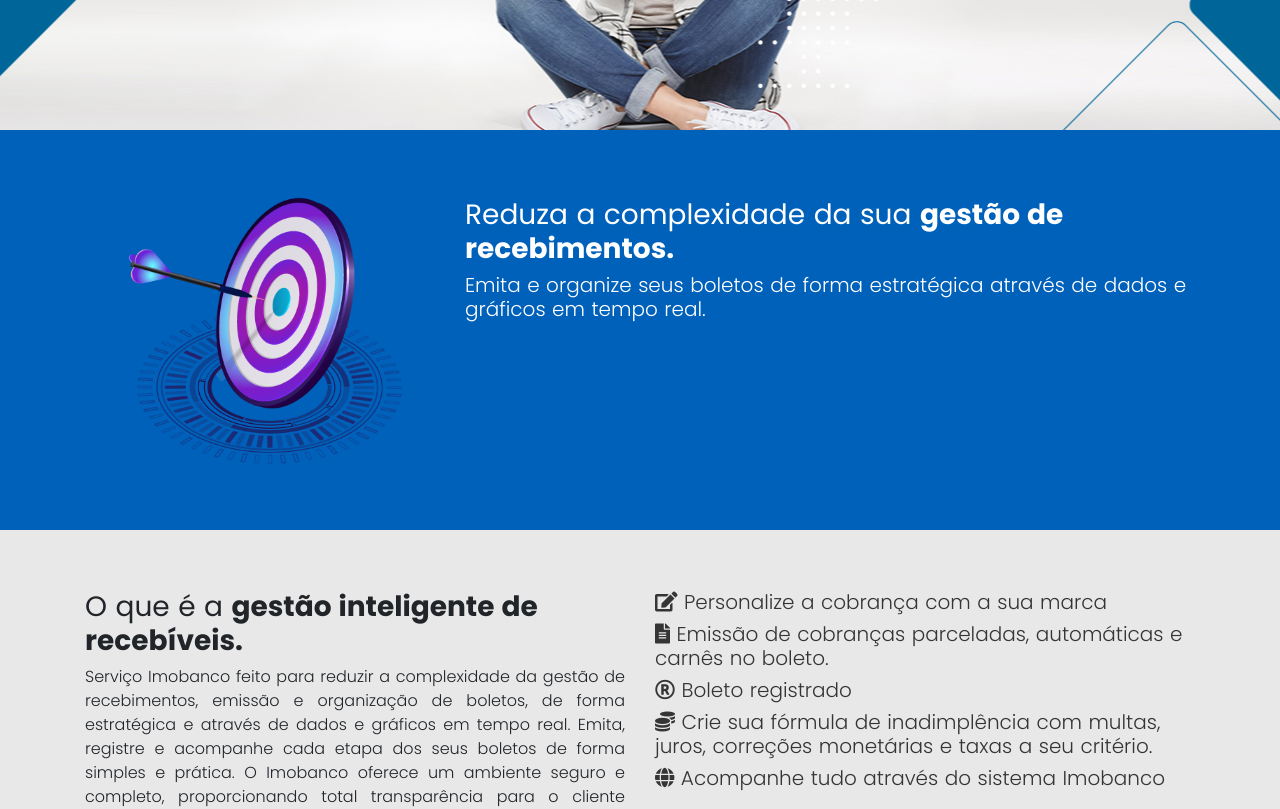
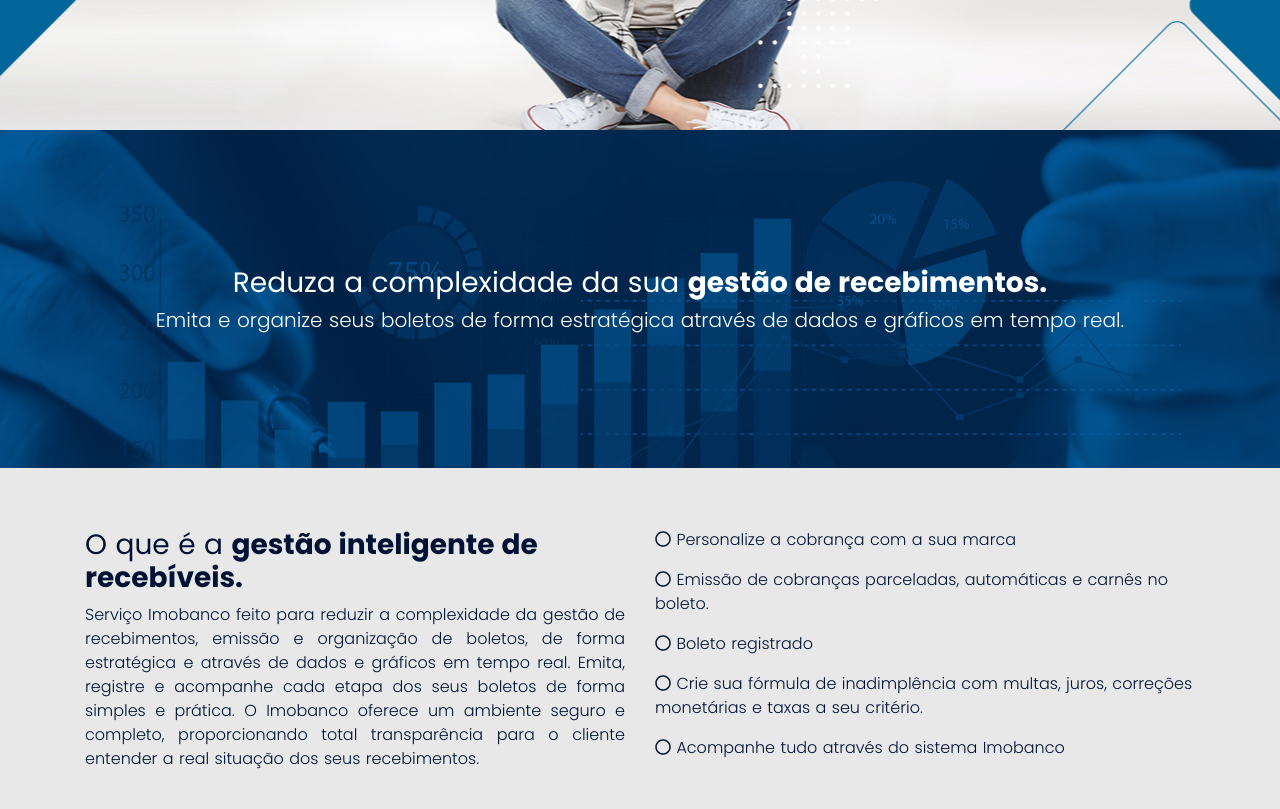
Before and after one commit to phelipequeiroz/imobanco.github.io, a Nuxt app: page /slip in a window 1280 px wide. Shown: the part 440-1249 px from the top of the page. Built offline with nearby package versions, Linux system fonts and the light colour scheme.

Commit message:
ecommerce bg

```diff
--- a/components/contact/ContactQuestion.vue
+++ b/components/contact/ContactQuestion.vue
@@ -1,13 +1,10 @@
 <template>
-<div class="container pt-5 pb-5">
-    <hr>
-    <div class="row">
+<section :style="cssMedia">
+<div class="container pt-5 pb-5" >
+    <div class="row justify-content-center">
 
         <div class="col-lg-12">
-            <h2 class="mt-5 imo-text-08 text-titulo text-center">FAQ IMOBANCO</h2>
-        </div>
-        <div class="col-lg-3 col-md-4 hidden-sm hidden-xs">
-            <img src="~assets/image/faq.jpg" alt="" class="img-fluid">
+            <h2 class="mt-5 imo-text-05 text-titulo text-center">FAQ IMOBANCO</h2>
         </div>
         <div class="col-lg-9 col-md-8">
         <div role="tablist">
@@ -105,13 +102,17 @@
   </div>
     </div>
 </div>
-
+</section>
 </template>
 
 <script>
   export default {
     data() {
       return {
+        cssMedia: {
+          // backgroundImage: `url(${require('@/assets/image/connected.png')})`
+           backgroundImage: `url(${require('@/assets/image/bgquestionfaq.jpg')})`
+        },
         text1: `
           Abrir conta no Imobanco é simples, você pode preencher cadastro de abertura de conta On-line, recebe um e-mail e passar a  o processo.
         `,
--- a/components/ecommerce/EcommerceGrafic.vue
+++ b/components/ecommerce/EcommerceGrafic.vue
@@ -1,5 +1,5 @@
 <template>
-	<section class="imobanco-color-07">
+	<section class="imobanco-color-02">
 		<div class="container">
 			<div class="row">
 				<div class="col-lg-6">
--- a/components/ecommerce/EcommerceText.vue
+++ b/components/ecommerce/EcommerceText.vue
@@ -1,10 +1,10 @@
 <template>
-	<section class="imobanco-color-06" >
+	<section class="imobanco-color-02" >
 		<div class="container">
 			<div class="row justify-content-center">
 				<div class="col-lg-8 text-center">
 
-					<h4 class=" mt-5 mb-5 imo-text-07 text-content text-center">Com o <span class="font-weight-bold">E-commerce Imobanco</span> você ganha sua loja na internet sem qualquer investimento, pagando uma taxa por transação, que varia de acordo com o volume de faturamento.</h4>
+					<h4 class=" mt-5 mb-5 imo-text-04 text-content text-center">Com o <span class="font-weight-bold">E-commerce Imobanco</span> você ganha sua loja na internet sem qualquer investimento, pagando uma taxa por transação, que varia de acordo com o volume de faturamento.</h4>
 
 				</div>
 			</div>
--- a/components/slip/SlipManagement.vue
+++ b/components/slip/SlipManagement.vue
@@ -3,8 +3,8 @@
 		<div class="container">
 			<div class="row pt-5 pb-5">
 				<div class="col-lg-6">
-					<h3 class="text-subtitulo">O que é a <span class="font-weight-bold">gestão inteligente de recebíveis.</span></h3>
-					<p class="text-content text-justify">
+					<h3 class="text-subtitulo imo-text-02">O que é a <span class="font-weight-bold">gestão inteligente de recebíveis.</span></h3>
+					<p class="text-content imo-text-02 text-justify">
 						Serviço Imobanco feito para reduzir a complexidade da gestão de recebimentos, emissão e organização de boletos, de forma estratégica e através de dados e gráficos em tempo real.
 
 Emita, registre e acompanhe cada etapa dos seus boletos de forma simples e prática.
@@ -12,11 +12,11 @@
 					</p>
 				</div>
 				<div class="col-lg-6">
-					<h5 class="imo-text-07 text-content"><span><i class="fas fa-edit"></i></span> Personalize a cobrança com a sua marca</h5>
-					<h5 class="imo-text-07 text-content"><span><i class="fas fa-file-alt"></i></span> Emissão de cobranças parceladas, automáticas e carnês no boleto.</h5>
-					<h5 class="imo-text-07 text-content"><span><i class="far fa-registered"></i></span> Boleto registrado</h5>
-					<h5 class="imo-text-07 text-content"><span><i class="fas fa-coins"></i></span> Crie sua fórmula de inadimplência com multas, juros, correções monetárias e taxas a seu critério.</h5>
-					<h5 class="imo-text-07 text-content"><span><i class="fas fa-globe"></i></span> Acompanhe tudo através do sistema Imobanco</h5>
+					<p class="imo-text-02 text-content"><span><i class="far fa-circle"></i></span> Personalize a cobrança com a sua marca</p>
+					<p class="imo-text-02 text-content"><span><i class="far fa-circle"></i></span> Emissão de cobranças parceladas, automáticas e carnês no boleto.</p>
+					<p class="imo-text-02 text-content"><span><i class="far fa-circle"></i></span> Boleto registrado</p>
+					<p class="imo-text-02 text-content"><span><i class="far fa-circle"></i></span> Crie sua fórmula de inadimplência com multas, juros, correções monetárias e taxas a seu critério.</p>
+					<p class="imo-text-02 text-content"><span><i class="far fa-circle"></i></span> Acompanhe tudo através do sistema Imobanco</p>
 				</div>
 			</div>
 		</div>
--- a/components/slip/SlipStrategy.vue
+++ b/components/slip/SlipStrategy.vue
@@ -1,11 +1,8 @@
 <template>
-	<section class="imobanco-color-09">
+	<section class="slipstrategy imobanco-color-09" :style="cssMedia" >
 		<div class="container">
 			<div class="row pt-5 pb-5">
-				<div class="col-lg-4">
-					<img src="~assets/image/strategy-flecha.png" alt="" class="img-fluid">
-				</div>
-				<div class="col-lg-8">
+				<div class="col-lg-12 mt-5 mb-5 text-center">
 					<h3 class="mt-2 imo-text-06 text-subtitulo">Reduza a complexidade da sua <span class="font-weight-bold">gestão de recebimentos.</span></h3>
 					<h5 class="imo-text-06 text-content">Emita e organize seus boletos de forma estratégica através de dados e gráficos em tempo real.</h5>
 				</div>
@@ -15,9 +12,29 @@
 </template>
 
 <script>
+		export default {
+  components: {
 
+  },
+  data() {
+      return {
+        cssMedia: {
+          // backgroundImage: `url(${require('@/assets/image/connected.png')})`
+           backgroundImage: `url(${require('@/assets/image/bgstrategy.jpg')})`
+        }
+      }
+    }
+  }
 </script>
 
 <style>
+.slipstrategy{
+		background-image: url("~assets/image/bgstrategy.jpg");
+        background-size: 100% auto cover;
+        background-position: center top;
+        background-repeat: no-repeat;
+		padding-top: 20px;
+		padding-bottom: 20px;
+	}
 
 </style>
```
Also changed, not shown: assets/image/bgquestionfaq.jpg (added), assets/image/bgstrategy.jpg (added).
